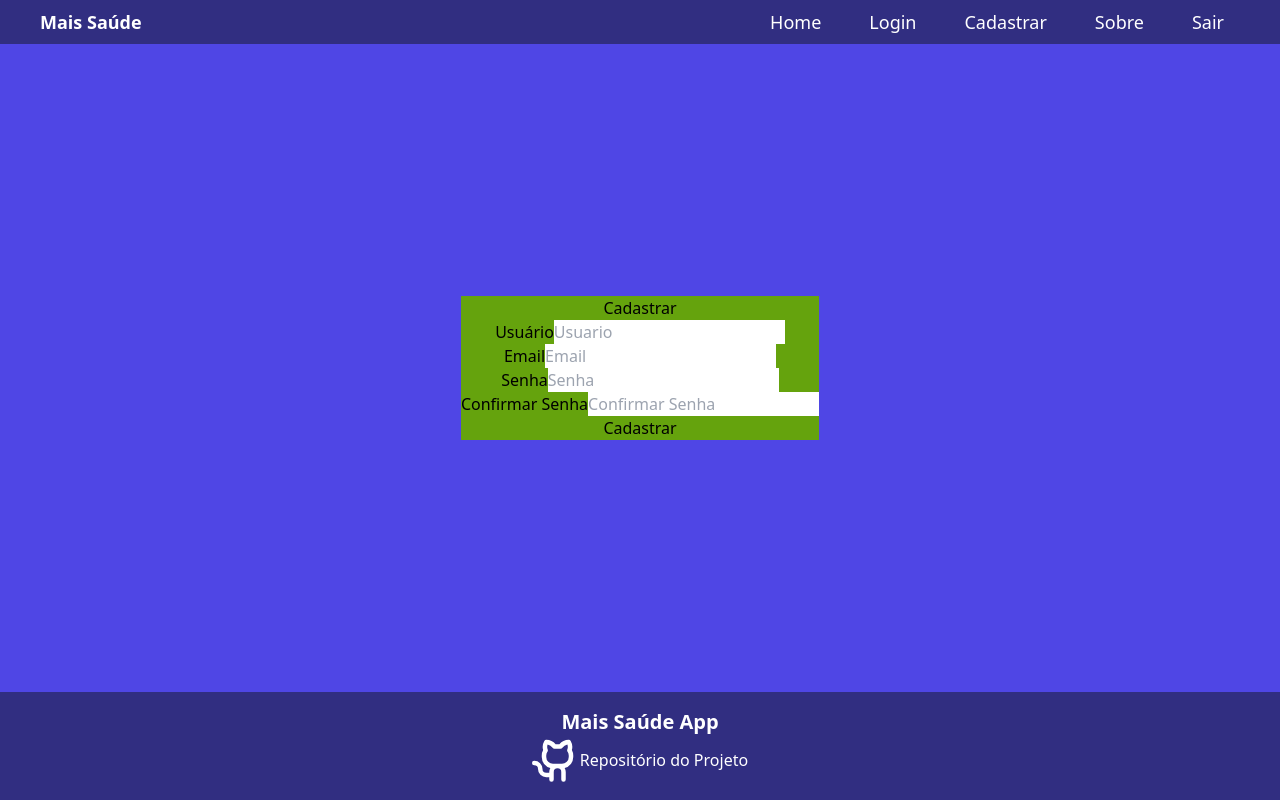
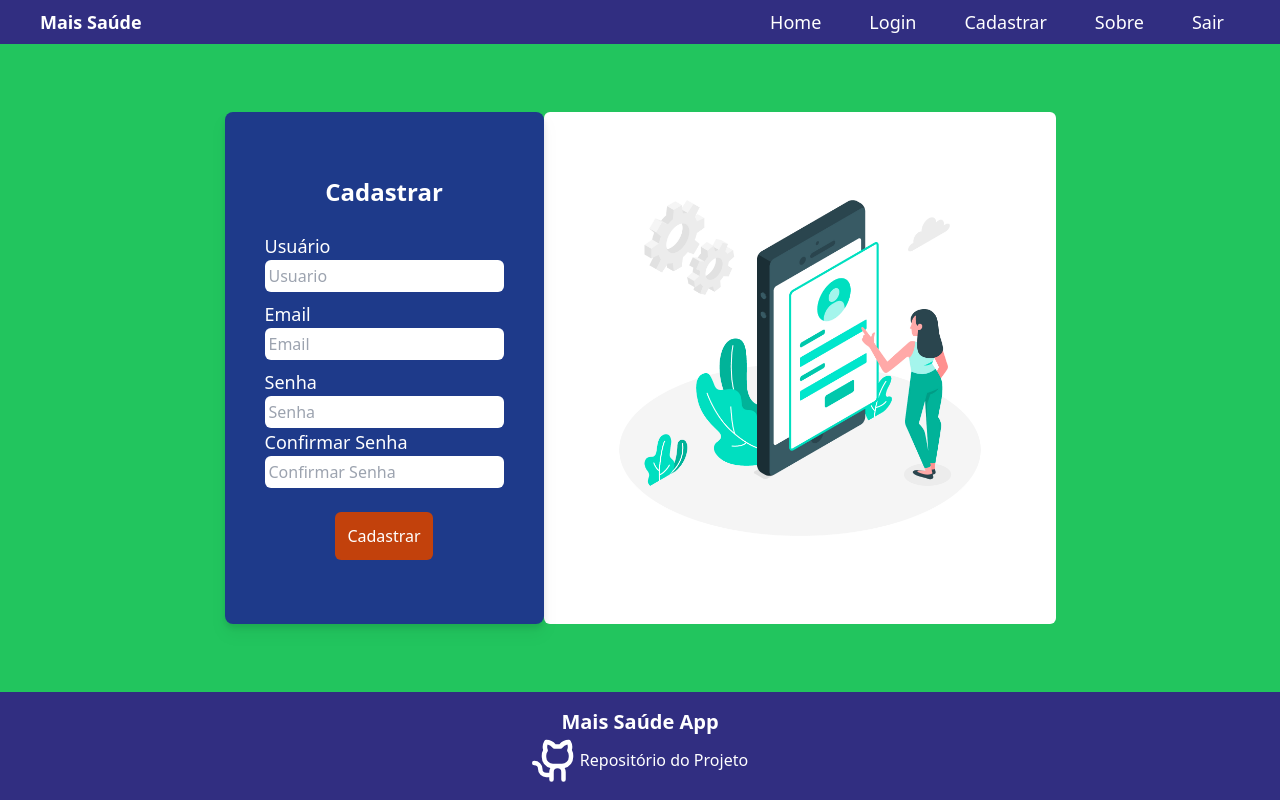
Before and after one commit to MaisSaudeGen/front-end-projeto-integrador, a React (Vite) app in the folder frontend/: page /Cadastrar in a window 1280 px wide. Built offline with nearby package versions, Linux system fonts and the light colour scheme.

Commit message:
Tela de cadastro

```diff
--- a/frontend/src/pages/cadastro/Cadastrar.tsx
+++ b/frontend/src/pages/cadastro/Cadastrar.tsx
@@ -1,37 +1,78 @@
-function Cadastrar () {
+import loginImage from "../../../public/images/cadastro/login-image.jpg";
+
+function Cadastrar() {
   return (
-
-        <div className="flex grow justify-center items-center">
-          <form className="flex flex-col  justify-center items-center bg-lime-600">
-            <h2 className="">Cadastrar</h2>
-            <div className="">
-            <label htmlFor="usuario">Usuário</label>
+    <div className="flex grow justify-center items-center bg-green-500">
+      <div className="flex justify-center">
+        <form
+          className="flex
+          flex-col  justify-center items-center bg-blue-900 p-10 rounded-lg drop-shadow-lg"
+        >
+          <h2 className="text-2xl font-bold text-bold text-white pb-6">
+            Cadastrar
+          </h2>
+          <div className="flex flex-col mb-2">
+            <label className="text-white text-lg" htmlFor="usuario">
+              Usuário
+            </label>
             <input
-            type="text" id="usuario" name="usuario" placeholder="Usuario" className=""></input>
+              type="text"
+              id="usuario"
+              name="usuario"
+              placeholder="Usuario"
+              className="rounded-md p-1"
+            ></input>
           </div>
 
-            <div className="">
-            <label htmlFor="email">Email</label>
-            <input type="email" id="email" name="email" placeholder="Email" className=""></input>
+          <div className="flex flex-col  mb-2">
+            <label className="text-white text-lg" htmlFor="email">
+              Email
+            </label>
+            <input
+              type="email"
+              id="email"
+              name="email"
+              placeholder="Email"
+              className="rounded-md p-1"
+            ></input>
           </div>
 
-            <div className="">
-            <label htmlFor="senha">Senha</label>
-            <input type="password" id="senha" name="senha" placeholder="Senha" className=""></input>
+          <div className="flex flex-col">
+            <label className="text-white text-lg" htmlFor="senha">
+              Senha
+            </label>
+            <input
+              type="password"
+              id="senha"
+              name="senha"
+              placeholder="Senha"
+              className="rounded-md p-1"
+            ></input>
           </div>
 
-            <div className="">
-            <label htmlFor="confirmarSenha">Confirmar Senha</label>
-            <input type="password" id="confirmarSenha" name="confirmarSenha" placeholder="Confirmar Senha" className=""></input>
+          <div className="flex flex-col">
+            <label className="text-white text-lg" htmlFor="confirmarSenha">
+              Confirmar Senha
+            </label>
+            <input
+              type="password"
+              id="confirmarSenha"
+              name="confirmarSenha"
+              placeholder="Confirmar Senha"
+              className="rounded-md p-1"
+            ></input>
           </div>
 
-            <div className="">
+          <div className="mt-6 text-white bg-orange-700 p-3 rounded-md hoover:bg-orange-500">
             <button>Cadastrar</button>
           </div>
         </form>
+        <div className="max-w-[40%] ">
+          <img className="rounded-md" src={loginImage} alt="" />
         </div>
-
-    )
+      </div>
+    </div>
+  );
 }
 
 export default Cadastrar;
```
Also changed, not shown: frontend/public/images/cadastro/login-image.jpg (added). Lines whose indentation alone changed are shown as unchanged.
